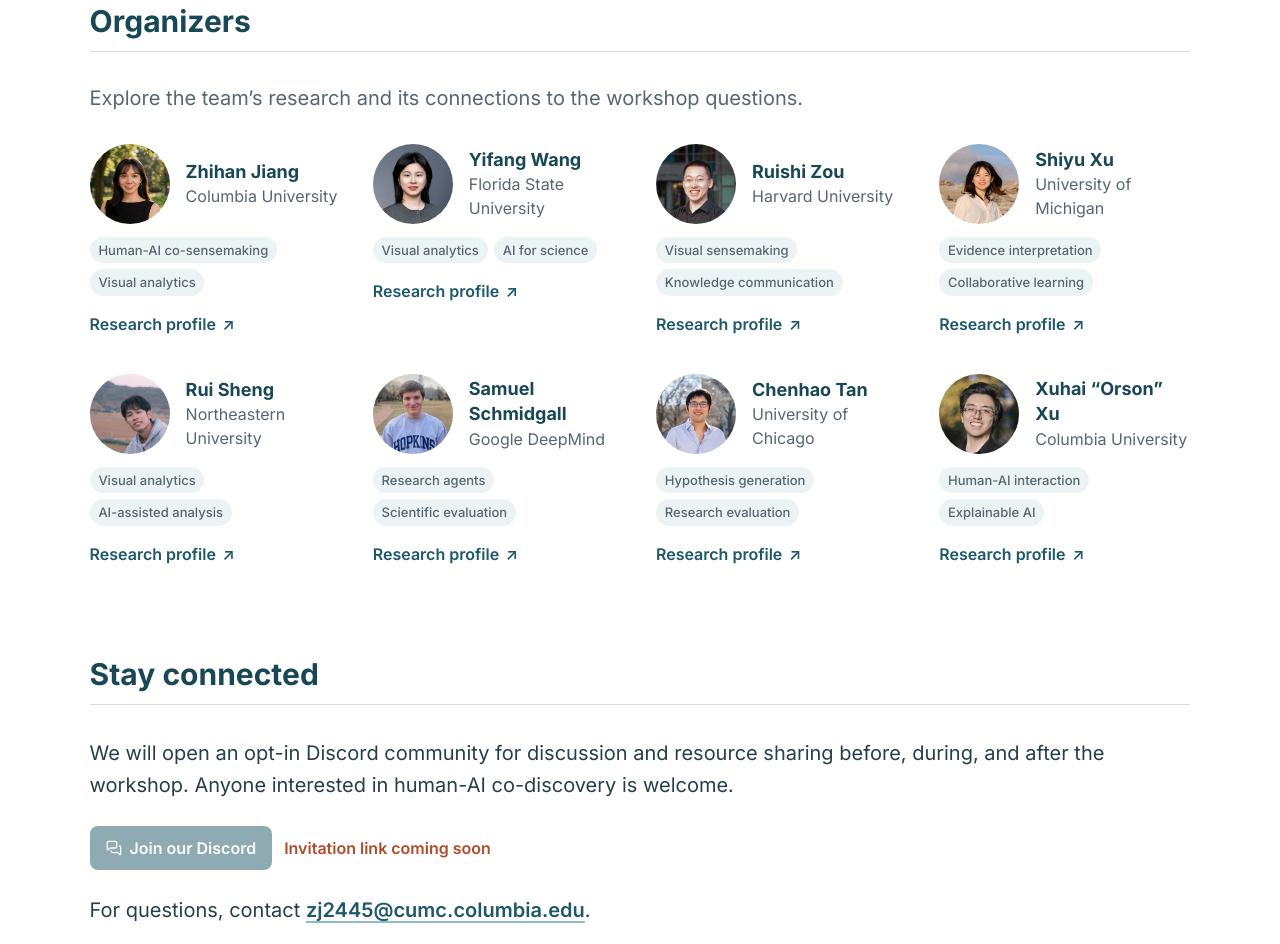
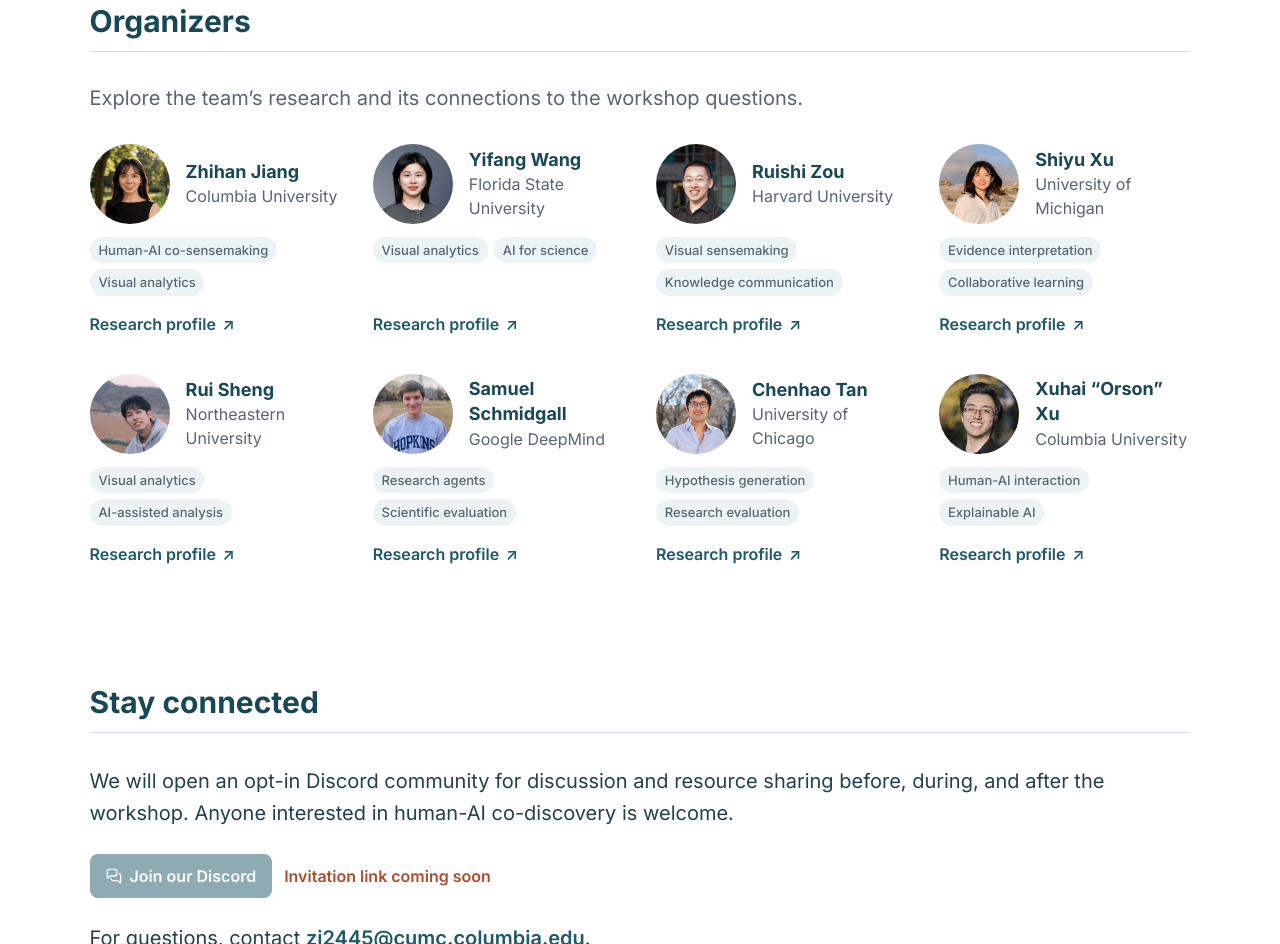
Before and after one commit to human-ai-co-discovery/human-ai-co-discovery.github.io, a plain HTML site: page chi2027/index.html in a window 1280 px wide. Shown: the part 3150-4094 px from the top of the page. Drawn offline with nearby package versions, Linux system fonts and the light colour scheme.

Commit message:
Align organizer tags and profile links across each row

```diff
--- a/chi2027/assets/css/workshop.css
+++ b/chi2027/assets/css/workshop.css
@@ -449,12 +449,18 @@ section, [id] { scroll-margin-top: calc(var(--nav-height, 4rem) + 2rem); }
   overflow-wrap: anywhere; cursor: pointer;
 }
 
-/* Keep the existing portrait rows unboxed and the organizer grid untouched. */
-.organizer-card { min-width: 0; }
+/* Shared rows align portraits, interest tags, and profile buttons even when
+   names or tags wrap. Column counts still follow the existing responsive grid. */
+#organizers > ul { row-gap: 0; }
+.organizer-card {
+  min-width: 0; display: grid; grid-row: span 3;
+  grid-template-rows: subgrid; row-gap: 0; padding-bottom: 1.75rem;
+}
 .organizer-card .organizer-tags, .profile-dialog .profile-tags {
   display: flex; flex-wrap: wrap; align-items: center; gap: 0.4rem;
   margin: 0.8rem 0 0; padding: 0; list-style: none;
 }
+.organizer-card .organizer-tags { align-items: flex-start; align-content: flex-start; }
 .organizer-card .organizer-tags > li, .profile-dialog .profile-tags > span {
   margin: 0; padding: 0.25rem 0.55rem; max-width: 100%; border-radius: 999px;
   background: rgb(var(--tide-50)); color: rgb(var(--ink-soft));
@@ -464,6 +470,7 @@ section, [id] { scroll-margin-top: calc(var(--nav-height, 4rem) + 2rem); }
   background: rgb(var(--qs)); color: rgb(var(--qc));
 }
 .organizer-card button.profile-open {
+  justify-self: start; align-self: start;
   appearance: none; display: inline-flex; align-items: center; gap: 0.4rem;
   min-height: 2.75rem; margin: 0.4rem 0 0; padding: 0.4rem 0;
   border: 0; background: transparent; color: rgb(var(--tide-700));
--- a/chi2027/index.html
+++ b/chi2027/index.html
@@ -26,7 +26,7 @@
   <script src="assets/js/tailwind.config.js"></script>
 
   <!-- Tokens and the few rules Tailwind does not cover -->
-  <link rel="stylesheet" href="assets/css/workshop.css?v=20261001-profiles">
+  <link rel="stylesheet" href="assets/css/workshop.css?v=20261001-alignment">
 </head>
 <body class="text-ink antialiased font-sans font-normal text-lg sm:text-xl leading-relaxed selection:bg-ember-200 selection:text-tide-900">
   <a class="sr-only focus:not-sr-only focus:fixed focus:left-3 focus:top-3 focus:z-[60] focus:rounded-lg focus:bg-tide-900 focus:px-4 focus:py-2 focus:text-paper focus:font-semibold" href="#main">Skip to content</a>
```
Also changed, not shown: chi2027/call-for-participation.html (+1 -1 lines), chi2027/program.html (+1 -1 lines).
